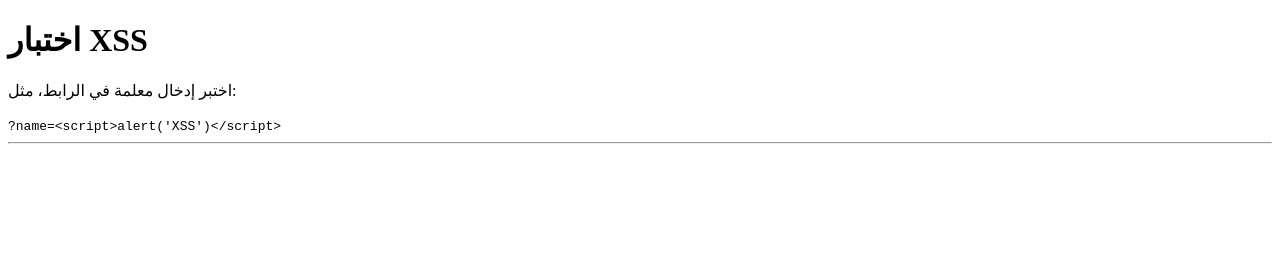
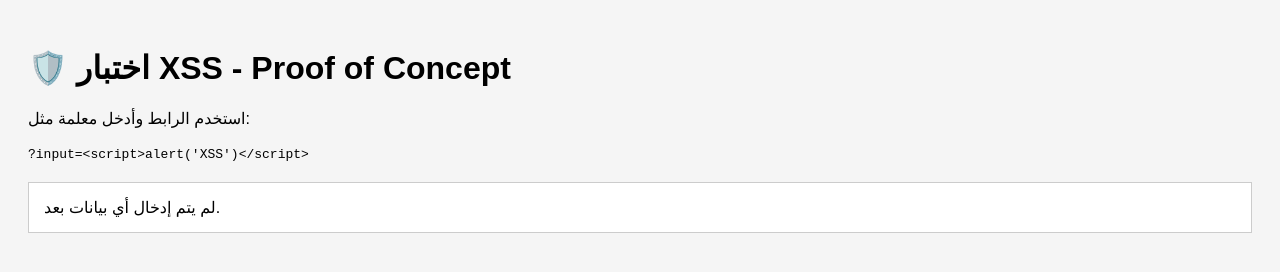
Before and after one commit to hesham573662/c, a plain HTML site: page index.html in a window 1280 px wide. Drawn offline with Linux system fonts and the light colour scheme.

Commit message:
Update index.html

```diff
--- a/index.html
+++ b/index.html
@@ -2,23 +2,38 @@
 <html lang="en">
 <head>
   <meta charset="UTF-8">
-  <title>XSS PoC</title>
+  <title>XSS Proof of Concept</title>
+  <style>
+    body { font-family: sans-serif; background-color: #f5f5f5; padding: 20px; }
+    .output { background: #fff; padding: 15px; border: 1px solid #ccc; margin-top: 20px; }
+  </style>
 </head>
 <body>
-  <h1>اختبار XSS</h1>
-  <p>اختبر إدخال معلمة في الرابط، مثل:</p>
-  <code>?name=&lt;script&gt;alert('XSS')&lt;/script&gt;</code>
+  <h1>🛡️ اختبار XSS - Proof of Concept</h1>
+  <p>استخدم الرابط وأدخل معلمة مثل:</p>
+  <code>?input=&lt;script&gt;alert('XSS')&lt;/script&gt;</code>
 
-  <hr>
-
-  <div id="output"></div>
+  <div class="output" id="output">
+    لم يتم إدخال أي بيانات بعد.
+  </div>
 
   <script>
-    // XSS Vulnerable output
+    // قراءة جميع معلمات URL
     const params = new URLSearchParams(window.location.search);
-    const name = params.get('name');
-    if (name) {
-      document.getElementById('output').innerHTML = "مرحباً " + name;
+    const input = params.get('input');
+
+    // طباعة في الصفحة (غير آمن عن قصد)
+    if (input) {
+      document.getElementById('output').innerHTML = "نتيجة الإدخال: " + input;
+
+      // ✅ محاكاة استغلال XSS (اختياري – فعال فقط لو تم إدخال JavaScript)
+      try {
+        console.log("[XSS PoC] Trying to evaluate input...");
+        // تقييم الإدخال (تحذير: خطير ومجرد محاكاة)
+        // eval(input); ← نُعلّقه لتجنب الخطر على بيئات فعلية
+      } catch (err) {
+        console.warn("Execution failed:", err);
+      }
     }
   </script>
 </body>
```
